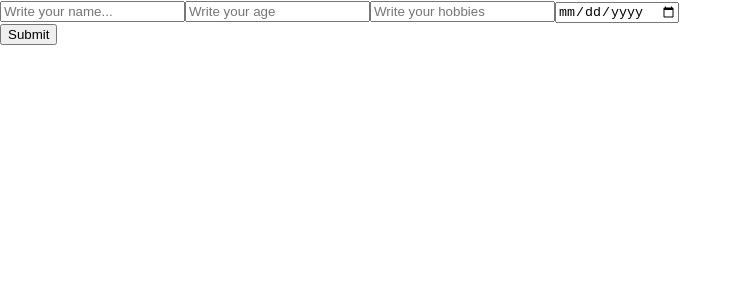
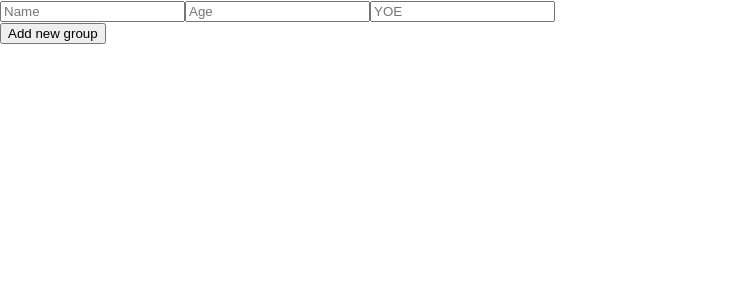
Before and after one commit to Deepak-Urs/React-projects-latest, a React (Create React App) app in the folder react-concepts/react-concepts/: page / in a window 1280 px wide. Shown: the top 300 px of the page, without its empty margins (0-742 px from the left). Built offline with nearby package versions, Linux system fonts and the light colour scheme.

Commit message:
dynamic inputs

```diff
--- a/react-concepts/react-concepts/src/App.js
+++ b/react-concepts/react-concepts/src/App.js
@@ -5,8 +5,8 @@
 
 //import Props from './components/Props'
 //import Keys from './components/Keys'
-import Forms from './components/Forms'
-
+//import Forms from './components/Forms'
+import DynamicInputs from './components/DynamicInputs'
 
 function App() {
   //let age = 26
@@ -120,7 +120,10 @@ function App() {
       {/*<Keys />*/}
 
       {/* Forms */}
-      <Forms />
+      {/*<Forms />*/}
+
+      {/* dynamic inputs */}
+      <DynamicInputs />
     </div>
   )
 }
--- /dev/null
+++ b/react-concepts/react-concepts/src/components/DynamicInputs.js
@@ -0,0 +1,24 @@
+import React, { useState } from 'react'
+
+function DynamicInputs() {
+    const [inputs, setInputs] = useState({})
+    const getInputValues = (data) => {
+        let {name, value} = data.target
+        let input = {[name]: value}
+        setInputs({ ...inputs, ...input})
+    }
+    console.log(inputs);
+
+    return (
+        <div>
+            <div className='input-container'>
+                <input placeholder='Name' name="name" onChange={getInputValues} />
+                <input placeholder='Age' name="age" onChange={getInputValues} />
+                <input placeholder='YOE' name="yoe" onChange={getInputValues} />
+            </div>
+            <button>Add new group</button>
+        </div>
+    )
+}
+
+export default DynamicInputs
```
